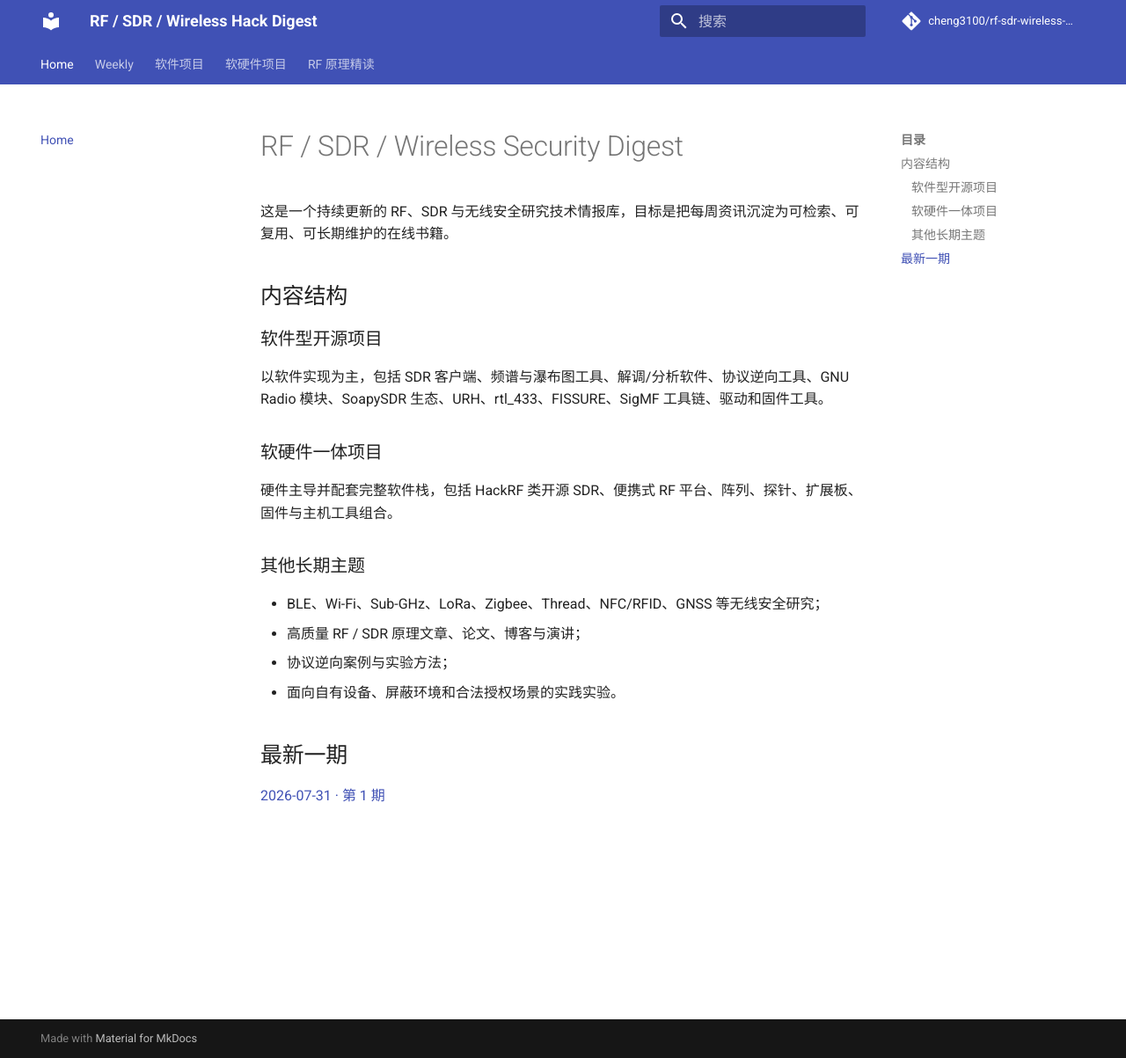
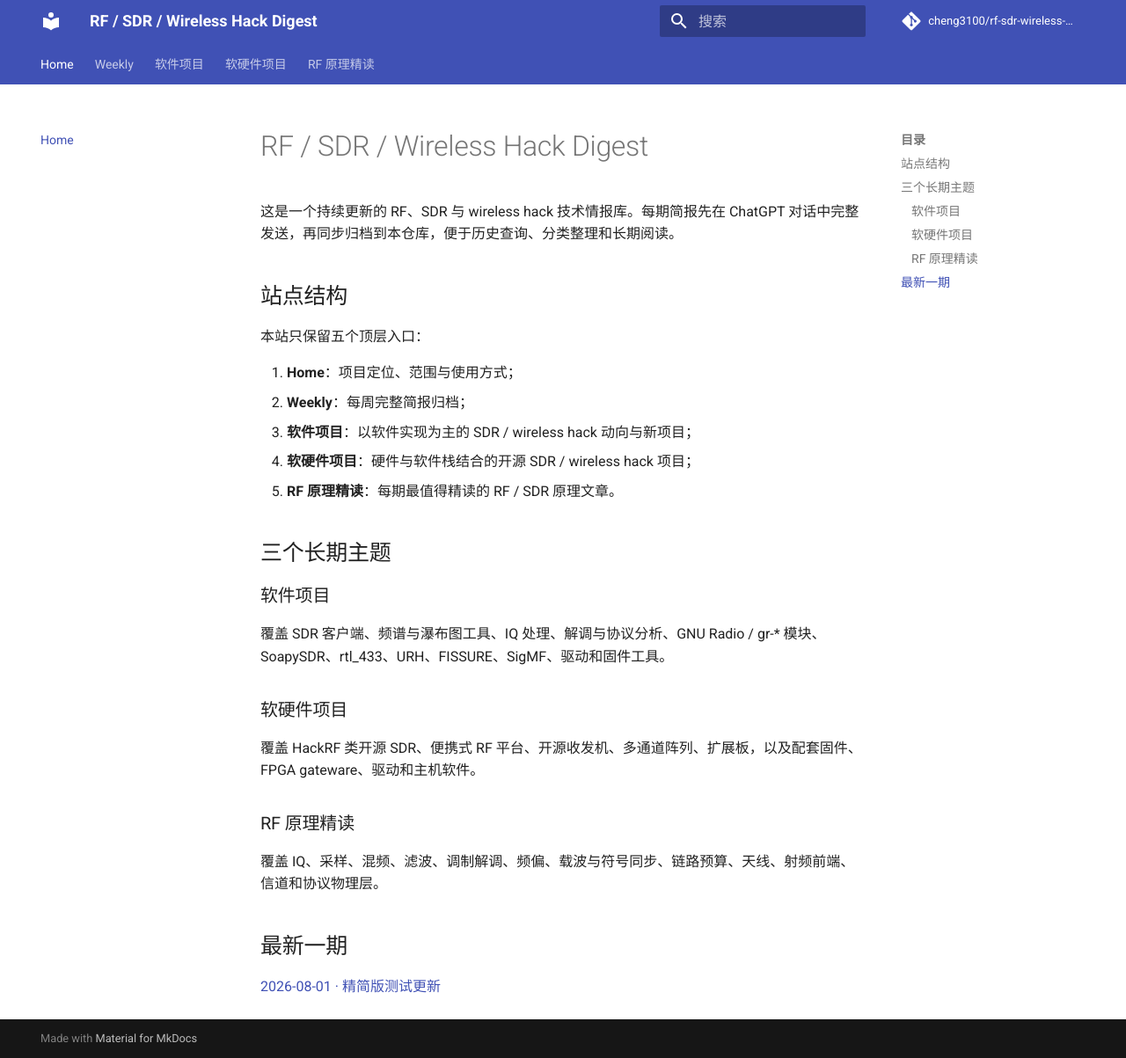
Before and after one commit to cheng3100/rf-sdr-wireless-security-digest, an MkDocs documentation site: the page built from docs/index.md, in a window 1280 px wide and 1203 px high. Shown: the whole window at 88% size. Built offline with MkDocs 1.6.1 and Material for MkDocs 9.7.7, drawn with Linux system fonts in a browser that asks for light colours; comment, search, counter and statistics services are not loaded.

Commit message:
Align homepage with three-topic structure

```diff
--- a/docs/index.md
+++ b/docs/index.md
@@ -1,24 +1,31 @@
-# RF / SDR / Wireless Security Digest
+# RF / SDR / Wireless Hack Digest
 
-这是一个持续更新的 RF、SDR 与无线安全研究技术情报库，目标是把每周资讯沉淀为可检索、可复用、可长期维护的在线书籍。
+这是一个持续更新的 RF、SDR 与 wireless hack 技术情报库。每期简报先在 ChatGPT 对话中完整发送，再同步归档到本仓库，便于历史查询、分类整理和长期阅读。
 
-## 内容结构
+## 站点结构
 
-### 软件型开源项目
+本站只保留五个顶层入口：
 
-以软件实现为主，包括 SDR 客户端、频谱与瀑布图工具、解调/分析软件、协议逆向工具、GNU Radio 模块、SoapySDR 生态、URH、rtl_433、FISSURE、SigMF 工具链、驱动和固件工具。
+1. **Home**：项目定位、范围与使用方式；
+2. **Weekly**：每周完整简报归档；
+3. **软件项目**：以软件实现为主的 SDR / wireless hack 动向与新项目；
+4. **软硬件项目**：硬件与软件栈结合的开源 SDR / wireless hack 项目；
+5. **RF 原理精读**：每期最值得精读的 RF / SDR 原理文章。
 
-### 软硬件一体项目
+## 三个长期主题
 
-硬件主导并配套完整软件栈，包括 HackRF 类开源 SDR、便携式 RF 平台、阵列、探针、扩展板、固件与主机工具组合。
+### 软件项目
 
-### 其他长期主题
+覆盖 SDR 客户端、频谱与瀑布图工具、IQ 处理、解调与协议分析、GNU Radio / gr-* 模块、SoapySDR、rtl_433、URH、FISSURE、SigMF、驱动和固件工具。
 
-- BLE、Wi-Fi、Sub-GHz、LoRa、Zigbee、Thread、NFC/RFID、GNSS 等无线安全研究；
-- 高质量 RF / SDR 原理文章、论文、博客与演讲；
-- 协议逆向案例与实验方法；
-- 面向自有设备、屏蔽环境和合法授权场景的实践实验。
+### 软硬件项目
+
+覆盖 HackRF 类开源 SDR、便携式 RF 平台、开源收发机、多通道阵列、扩展板，以及配套固件、FPGA gateware、驱动和主机软件。
+
+### RF 原理精读
+
+覆盖 IQ、采样、混频、滤波、调制解调、频偏、载波与符号同步、链路预算、天线、射频前端、信道和协议物理层。
 
 ## 最新一期
 
-[2026-07-31 · 第 1 期](weekly/2026-07-31.md)
+[2026-08-01 · 精简版测试更新](weekly/2026-08-01.md)
```
